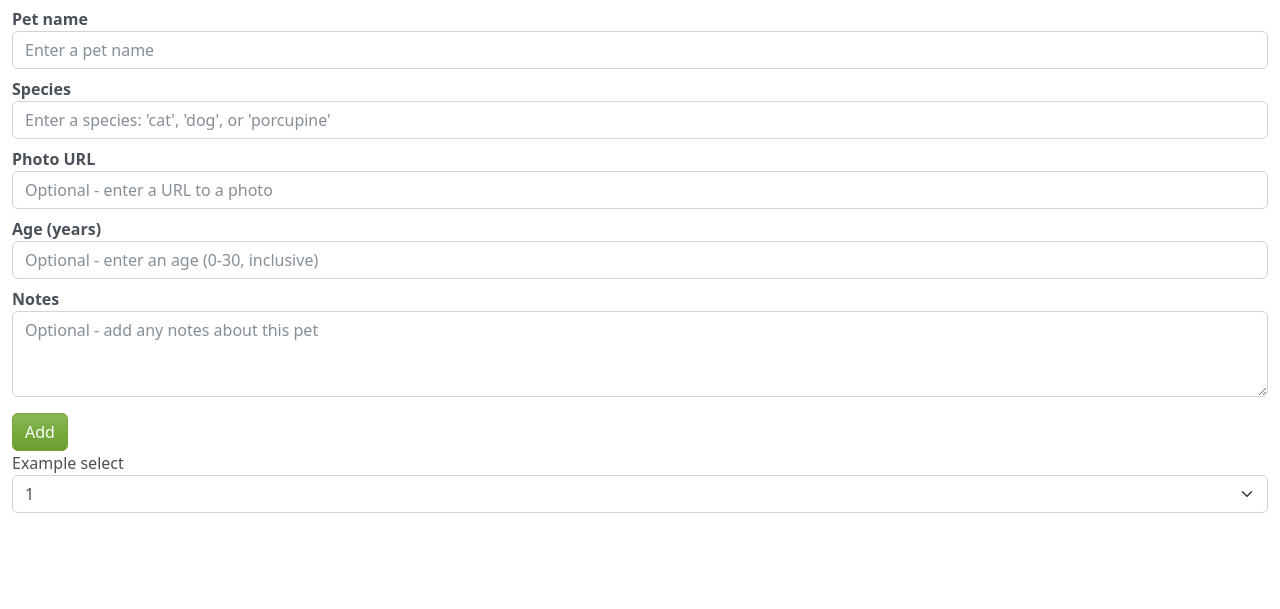
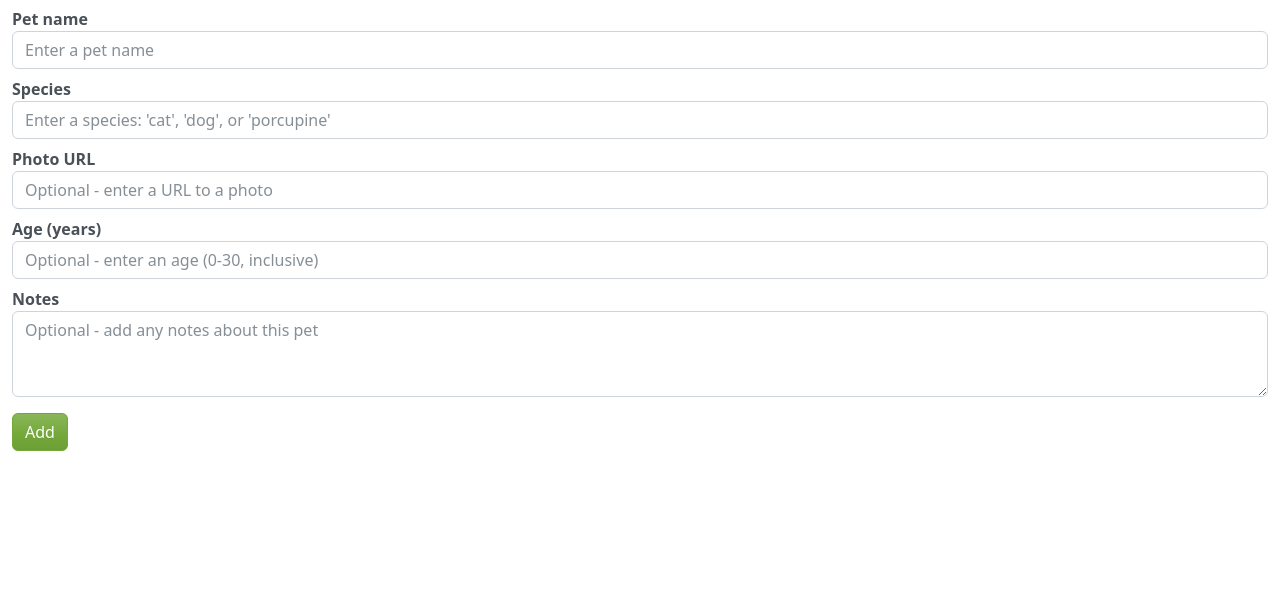
Before and after one commit to iam8/24.1-wtforms, a Flask app: page /add in a window 1280 px wide. Shown: the part 142-751 px from the top of the page. Run offline with Flask 3, Linux system fonts and the light colour scheme; some libraries are stand-ins or nearby versions.

Commit message:
Remove code for a sample dropdown

```diff
--- a/templates/pet_add_form.jinja2
+++ b/templates/pet_add_form.jinja2
@@ -34,17 +34,6 @@
         </fieldset>
 
         <button type="submit" class="btn btn-success mt-3">Add</button>
-
-        <div class="form-group">
-            <label for="exampleSelect1">Example select</label>
-            <select class="form-select" id="exampleSelect1">
-                <option>1</option>
-                <option>2</option>
-                <option>3</option>
-                <option>4</option>
-                <option>5</option>
-            </select>
-        </div>
     </form>
 
 {% endblock content %}
```
